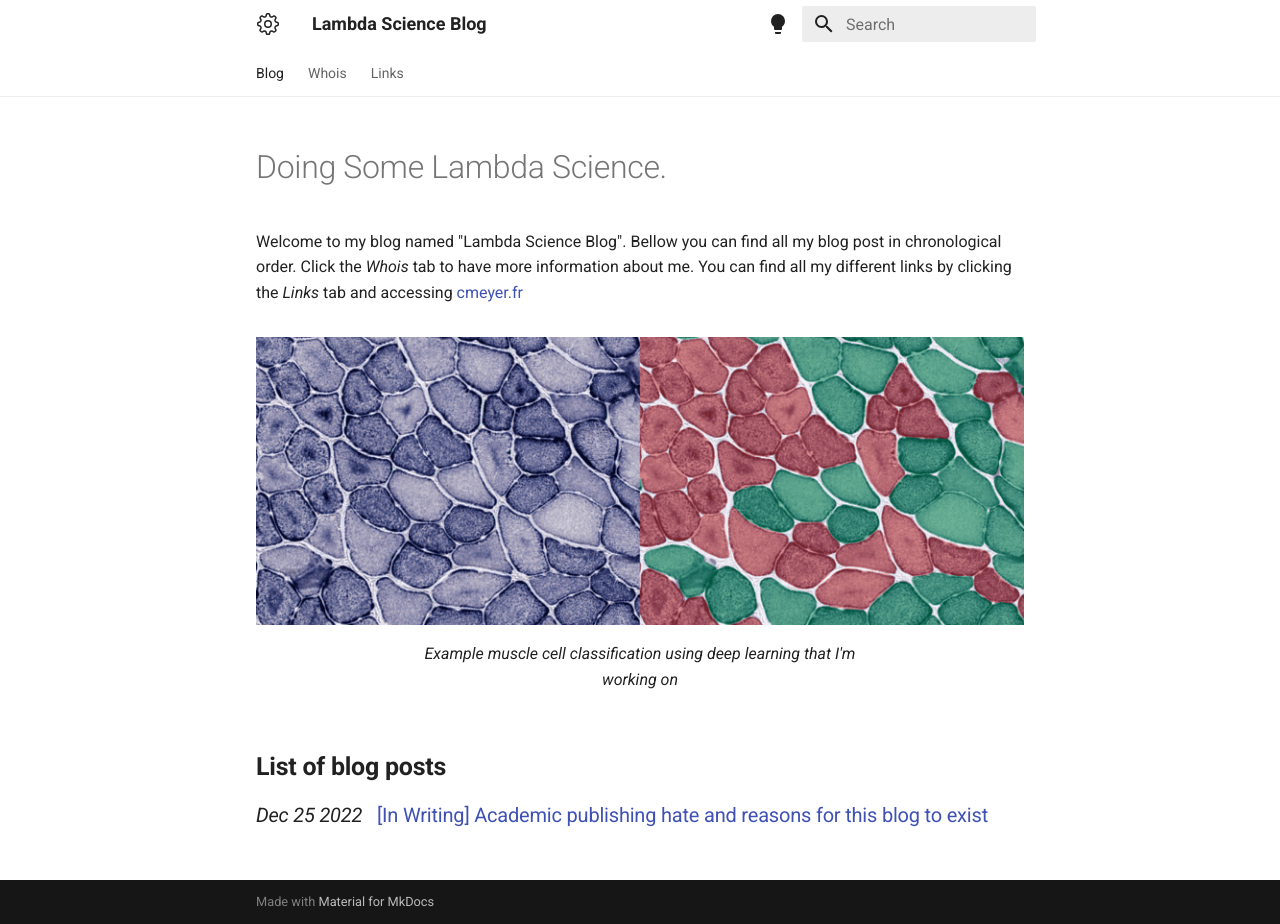
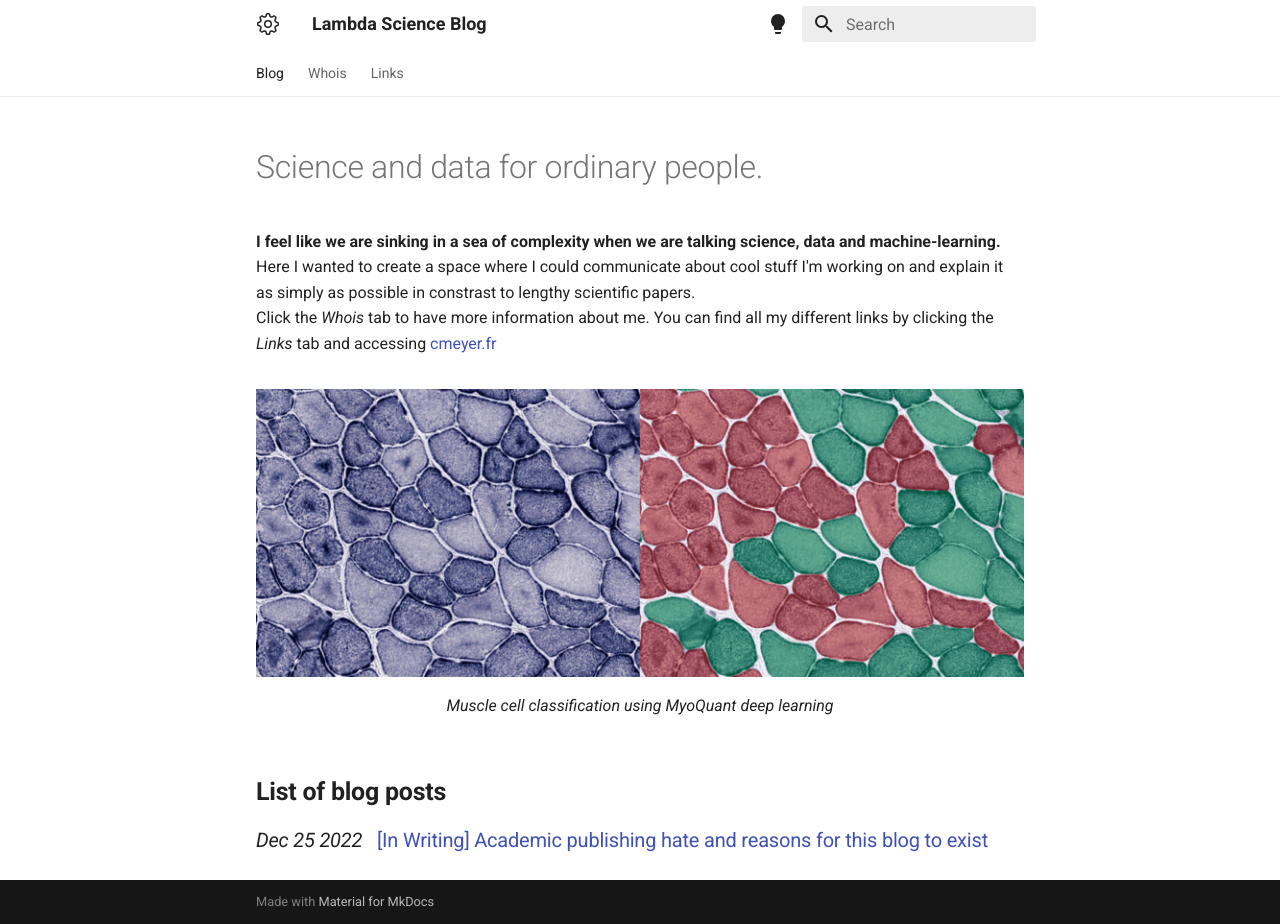
Before and after one commit to lambda-science/lambda-science.github.io, an MkDocs documentation site: the page built from docs/index.md, in a window 1280 px wide and 924 px high. Built offline with MkDocs 1.6.1 and Material for MkDocs 9.7.7, drawn with Linux system fonts in a browser that asks for light colours.

Commit message:
better name and intro

```diff
--- a/docs/index.md
+++ b/docs/index.md
@@ -1,17 +1,18 @@
 ---
-title: Doing Some Lambda Science
+title: Science and data for ordinary people
 hide:
   - navigation
   - toc
 ---
 
-# Doing Some Lambda Science.
+# Science and data for ordinary people.
 
-Welcome to my blog named "Lambda Science Blog". Bellow you can find all my blog post in chronological order. Click the _Whois_ tab to have more information about me. You can find all my different links by clicking the _Links_ tab and accessing [cmeyer.fr](https://cmeyer.fr)
+**I feel like we are sinking in a sea of complexity when we are talking science, data and machine-learning.** Here I wanted to create a space where I could communicate about cool stuff I'm working on and explain it as simply as possible in constrast to lengthy scientific papers.
+Click the _Whois_ tab to have more information about me. You can find all my different links by clicking the _Links_ tab and accessing [cmeyer.fr](https://cmeyer.fr)
 
 <figure markdown>
 ![Cover Image](images/cover.png)
-  <figcaption>Example muscle cell classification using deep learning that I'm working on</figcaption>
+  <figcaption>Muscle cell classification using MyoQuant deep learning</figcaption>
 </figure>
 
 ## **List of blog posts**
```
Also changed, not shown: docs/whois.md (+3 -3 lines), requirements.txt (added, +25 -0 lines).
